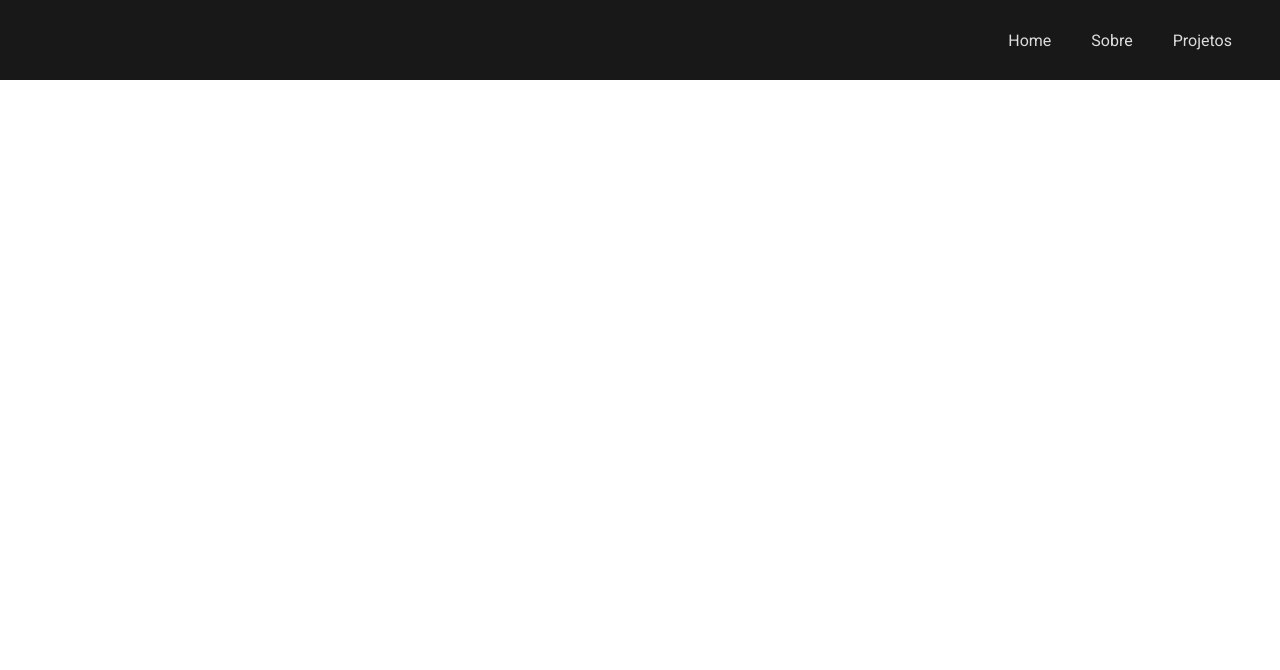
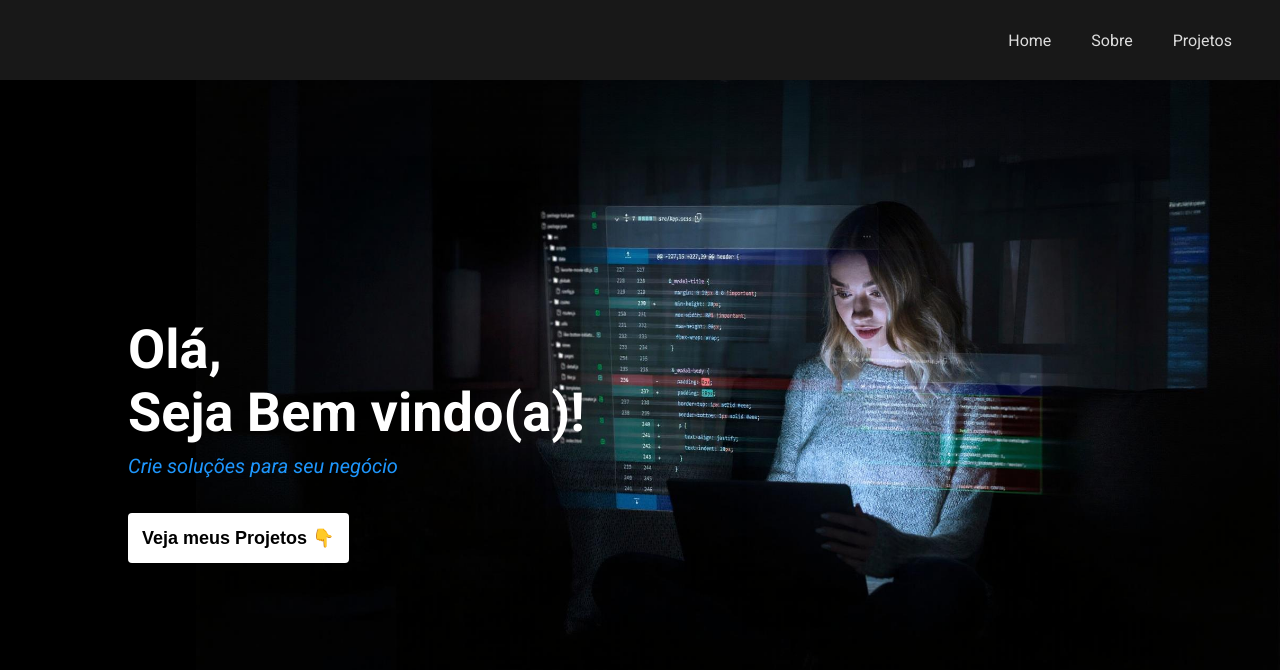
Before and after one commit to emillymoitinho/sujeito_programador, a plain HTML site: page projeto_portfolio/index.html in a window 1280 px wide. Drawn offline with Linux system fonts and the light colour scheme.

Commit message:
create main

```diff
--- a/projeto_portfolio/index.html
+++ b/projeto_portfolio/index.html
@@ -8,7 +8,7 @@
     <link rel="preconnect" href="https://fonts.gstatic.com" crossorigin>
     <link href="https://fonts.googleapis.com/css2?family=Roboto:ital,wght@0,100;0,300;0,400;0,500;0,700;0,900;1,100;1,300;1,400;1,500;1,700;1,900&display=swap"rel="stylesheet">
     <link rel="stylesheet" href="style.css">
-    <title>Document</title>
+    <title>Portfolio - Sujeito Programador</title>
 </head>
 
 <body>
@@ -28,6 +28,16 @@
         </ul> <!-- nav_list -->
     </nav> <!-- nav -->
 
+    <section class="main">
+        <div class="title">
+            <h1>Olá, <span>Seja Bem vindo(a)!</span></h1>
+            <p>Crie soluções para seu negócio</p>
+        </div> <!-- title -->
+        <a href="#">
+            <button class="btn">Veja meus Projetos 👇</button>
+        </a>
+    </section> <!-- main -->
+
 
 </body>
 
--- a/projeto_portfolio/style.css
+++ b/projeto_portfolio/style.css
@@ -36,4 +36,45 @@ body {
     }
 }
 
-/*  */
+/* Inicio main */
+.main {
+    width: 100%;
+    height: calc(100vh - 80px);
+    display: flex;
+    flex-direction: column;
+    padding-left: 10%;
+    justify-content: center;
+    background: #000 url('img/main.jpeg') top right / contain no-repeat;
+
+    .title {
+        h1 {
+            display: flex;
+            flex-direction: column;
+            color: #fff;
+            font-size: 54px;
+        }
+
+        p {
+            font-size: 20px;
+            font-style: italic;
+            color: #1e96FC;
+            margin-top: 10px;
+            margin-bottom: 35px;
+        }
+    }
+
+    a {
+        text-decoration: none;
+        color: #181818;
+
+        .btn {
+            cursor: pointer;
+            border: 0;
+            padding: 14px;
+            border-radius: 4px;
+            font-size: 18px;
+            font-weight: 700;
+            background-color: #fff;
+        }
+    }
+}
```
Also changed, not shown: projeto_portfolio/img/main.jpeg (added).
